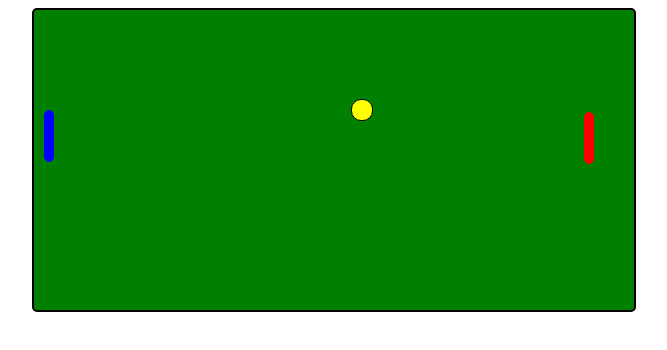
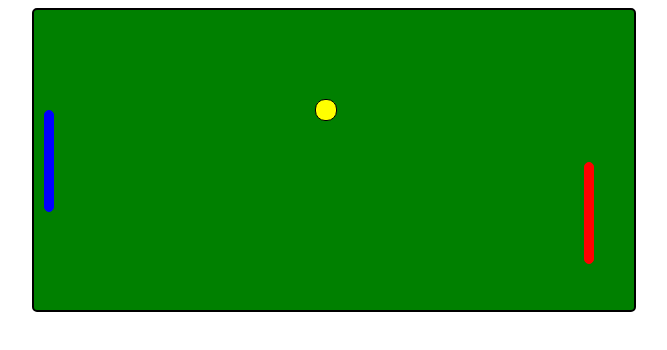
Before and after one commit to arsenadunts/ping-pong, a plain HTML site: page index.html in a window 1280 px wide. Both pictures are taken after a click on the button "Play". Shown: the whole page, without its empty margins (306-973 px from the left). Drawn offline with Linux system fonts and the light colour scheme.

Commit message:
stha last one

```diff
--- a/styles/styles.css
+++ b/styles/styles.css
@@ -24,7 +24,7 @@
   background: blue;
   position: relative;
   width: 8px;
-  height: 50;
+  height: 100;
   left: 10;
   top: 100px;
   border-radius: 10px;
@@ -35,7 +35,7 @@
   background: red;
   position: relative;
   width: 8px;
-  height: 50px;
+  height: 100px;
   left: 550px;
   top: 50px;
   border-radius: 10px;
```
